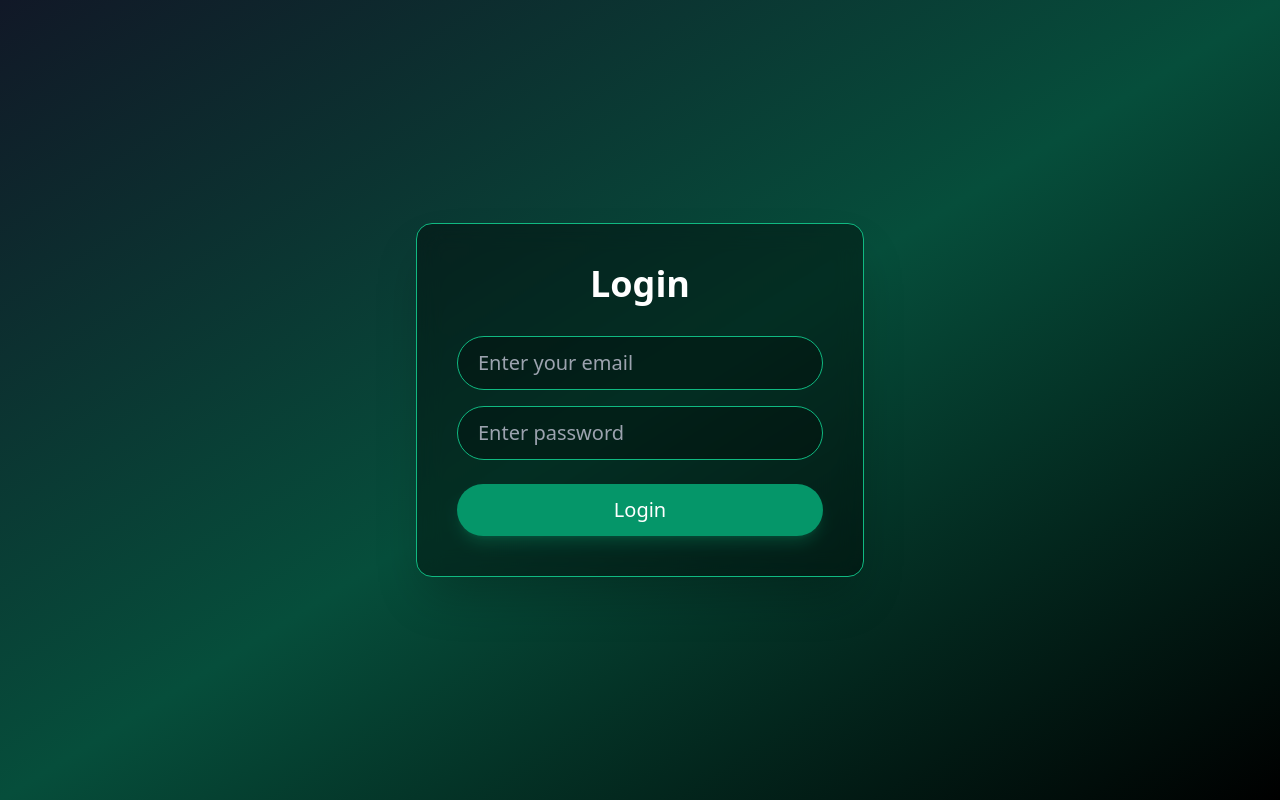
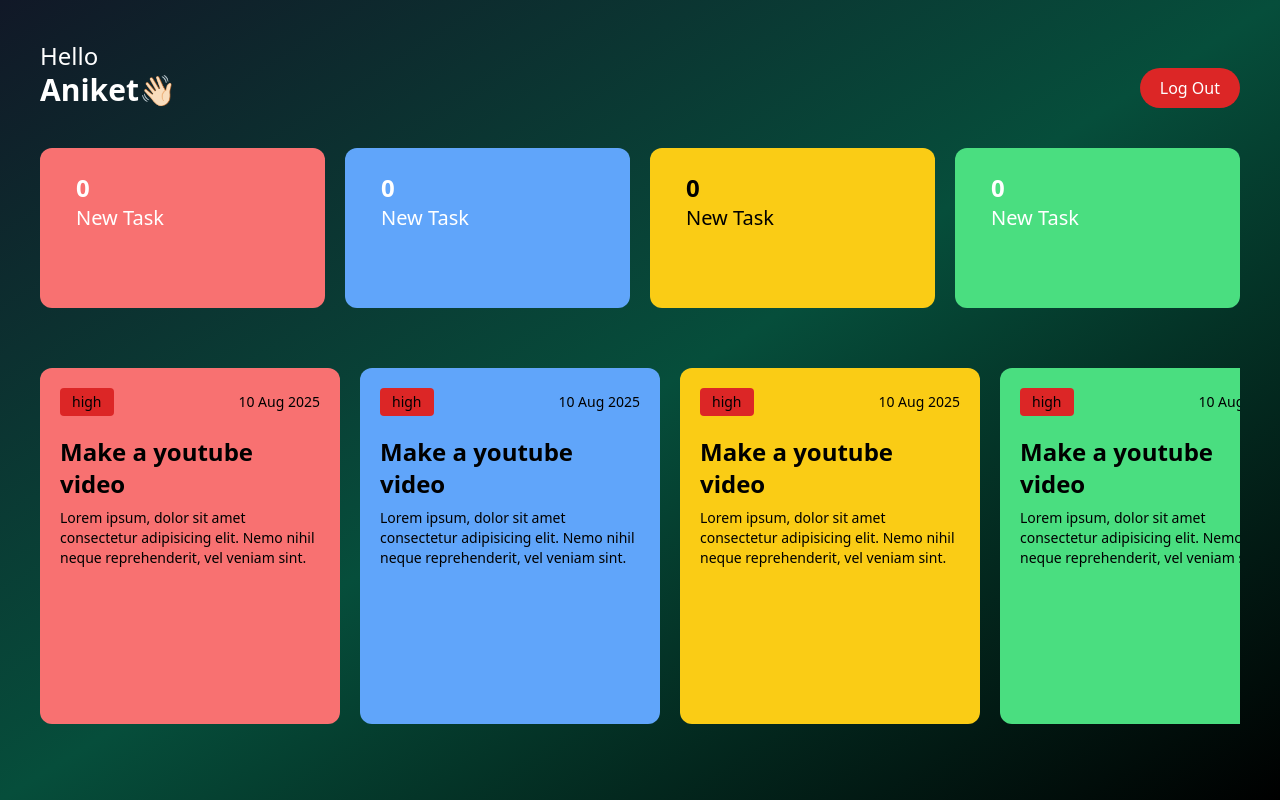
Before and after one commit to Aniket-dev-tech/Employee-Management-System, a React (Vite) app: page / in a window 1280 px wide. Built offline with nearby package versions, Linux system fonts and the light colour scheme.

Commit message:
Create Employee Dashboard

```diff
--- a/src/App.jsx
+++ b/src/App.jsx
@@ -1,10 +1,12 @@
 import React from "react";
 import Login from "./components/Auth/Login";
+import EmployeeDashboard from "./components/Dashboard/EmployeeDashboard";
 
 const App = () => {
   return (
     <>
-    <Login />
+    <EmployeeDashboard />
+    {/* <Login /> */}
     </>
   );
 };
--- a/src/components/Dashboard/EmployeeDashboard.jsx
+++ b/src/components/Dashboard/EmployeeDashboard.jsx
@@ -0,0 +1,16 @@
+import React from 'react'
+import Header from '../others/Header'
+import TaskListNumber from '../others/TaskListNumber'
+import TaskList from '../TaskList/TaskList'
+
+const EmployeeDashboard = () => {
+  return (
+    <div className='p-10 h-screen bg-gradient-to-br from-gray-900 via-emerald-900 to-black'>
+    <Header />
+    <TaskListNumber />
+    <TaskList />
+    </div>
+  )
+}
+
+export default EmployeeDashboard
--- /dev/null
+++ b/src/components/TaskList/TaskList.jsx
@@ -0,0 +1,57 @@
+import React from "react";
+
+const TaskList = () => {
+  return (
+    <div
+      id="tasklist"
+      className="h-[55%] w-full flex items-center justify-start gap-5 flex-nowrap py-5 mt-10 overflow-x-auto"
+    >
+      <div className="flex-shrink-0 h-full w-[300px] p-5 bg-red-400 rounded-xl">
+        <div className="flex justify-between text-sm items-center">
+          <h3 className="bg-red-600 px-3 py-1 rounded">high</h3>
+          <h4>10 Aug 2025</h4>
+        </div>
+        <h2 className="mt-5 text-2xl font-semibold">Make a youtube video</h2>
+        <p className="text-sm mt-2">
+          Lorem ipsum, dolor sit amet consectetur adipisicing elit. Nemo nihil
+          neque reprehenderit, vel veniam sint.
+        </p>
+      </div>
+      <div className="flex-shrink-0 h-full w-[300px] p-5 bg-blue-400 rounded-xl">
+        <div className="flex justify-between text-sm items-center">
+          <h3 className="bg-red-600 px-3 py-1 rounded">high</h3>
+          <h4>10 Aug 2025</h4>
+        </div>
+        <h2 className="mt-5 text-2xl font-semibold">Make a youtube video</h2>
+        <p className="text-sm mt-2">
+          Lorem ipsum, dolor sit amet consectetur adipisicing elit. Nemo nihil
+          neque reprehenderit, vel veniam sint.
+        </p>
+      </div>
+      <div className="flex-shrink-0 h-full w-[300px] p-5 bg-yellow-400 rounded-xl">
+        <div className="flex justify-between text-sm items-center">
+          <h3 className="bg-red-600 px-3 py-1 rounded">high</h3>
+          <h4>10 Aug 2025</h4>
+        </div>
+        <h2 className="mt-5 text-2xl font-semibold">Make a youtube video</h2>
+        <p className="text-sm mt-2">
+          Lorem ipsum, dolor sit amet consectetur adipisicing elit. Nemo nihil
+          neque reprehenderit, vel veniam sint.
+        </p>
+      </div>
+      <div className="flex-shrink-0 h-full w-[300px] p-5 bg-green-400 rounded-xl">
+        <div className="flex justify-between text-sm items-center">
+          <h3 className="bg-red-600 px-3 py-1 rounded">high</h3>
+          <h4>10 Aug 2025</h4>
+        </div>
+        <h2 className="mt-5 text-2xl font-semibold">Make a youtube video</h2>
+        <p className="text-sm mt-2">
+          Lorem ipsum, dolor sit amet consectetur adipisicing elit. Nemo nihil
+          neque reprehenderit, vel veniam sint.
+        </p>
+      </div>
+    </div>
+  );
+};
+
+export default TaskList;
--- /dev/null
+++ b/src/components/others/Header.jsx
@@ -0,0 +1,12 @@
+import React from "react";
+
+const Header = () => {
+  return (
+    <div className="flex items-end justify-between text-white">
+      <h1 className="text-2xl font-medium">Hello <br /> <span className="text-3xl font-semibold">Aniket👋🏻</span></h1>
+      <button className="bg-red-600 px-5 py-2 text-center rounded-3xl font-medium">Log Out</button>
+    </div>
+  );
+};
+
+export default Header;
--- /dev/null
+++ b/src/components/others/TaskListNumber.jsx
@@ -0,0 +1,26 @@
+import React from 'react'
+
+const TaskListNumber = () => {
+  return (
+    <div className='flex mt-10 justify-between gap-5 screen '>
+        <div className='rounded-xl h-40 w-[45%] py-6 px-9 text-white bg-red-400'>
+            <h2 className='text-2xl font-semibold'>0</h2>
+            <h3 className='text-xl font-medium'>New Task</h3>
+        </div>
+        <div className='rounded-xl h-40 w-[45%] py-6 px-9 text-white bg-blue-400'>
+            <h2 className='text-2xl font-semibold'>0</h2>
+            <h3 className='text-xl font-medium'>New Task</h3>
+        </div>
+        <div className='rounded-xl h-40 w-[45%] py-6 px-9 text-black bg-yellow-400'>
+            <h2 className='text-2xl font-semibold'>0</h2>
+            <h3 className='text-xl font-medium'>New Task</h3>
+        </div>
+        <div className='rounded-xl h-40 w-[45%] py-6 px-9 text-white bg-green-400'>
+            <h2 className='text-2xl font-semibold'>0</h2>
+            <h3 className='text-xl font-medium'>New Task</h3>
+        </div>
+    </div>
+  )
+}
+
+export default TaskListNumber
--- a/src/index.css
+++ b/src/index.css
@@ -9,3 +9,7 @@
 body{
     background-color: #111;
 }
+
+#tasklist::-webkit-scrollbar{
+    display:none;
+}
```
